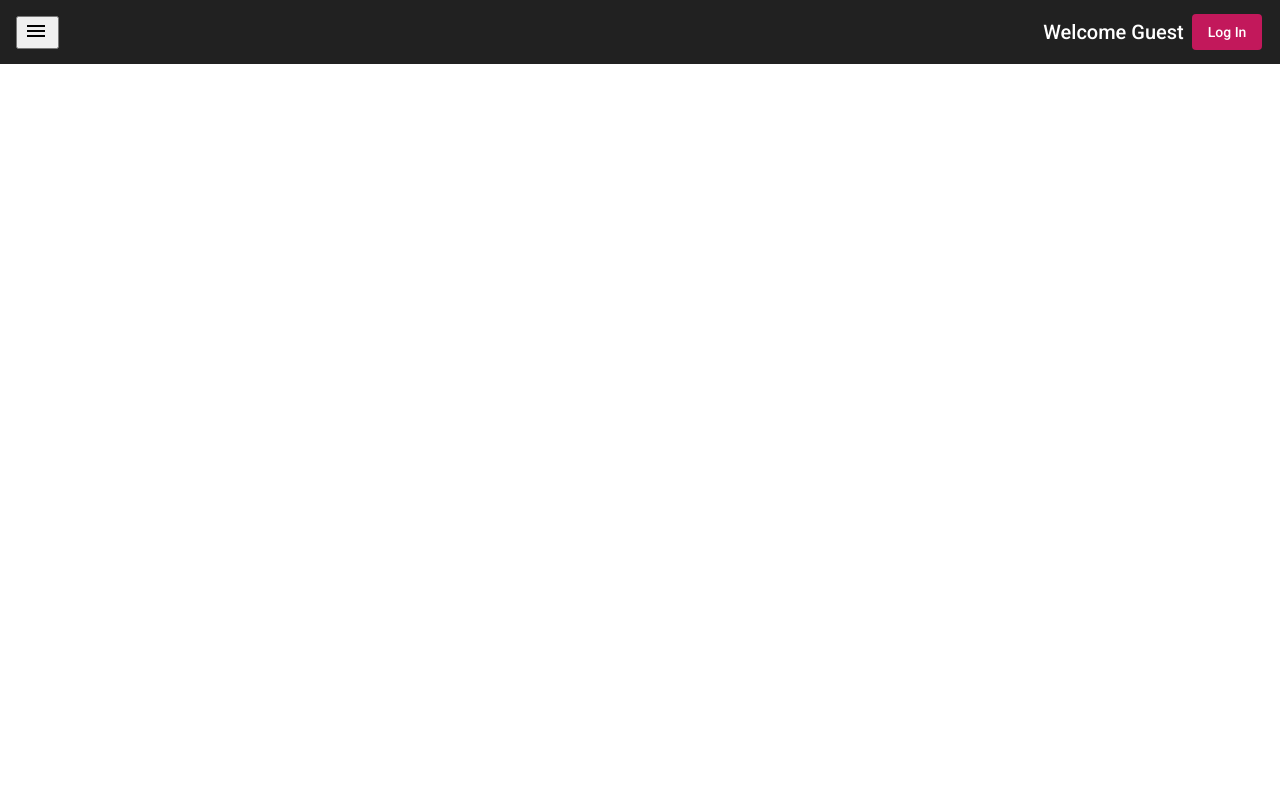
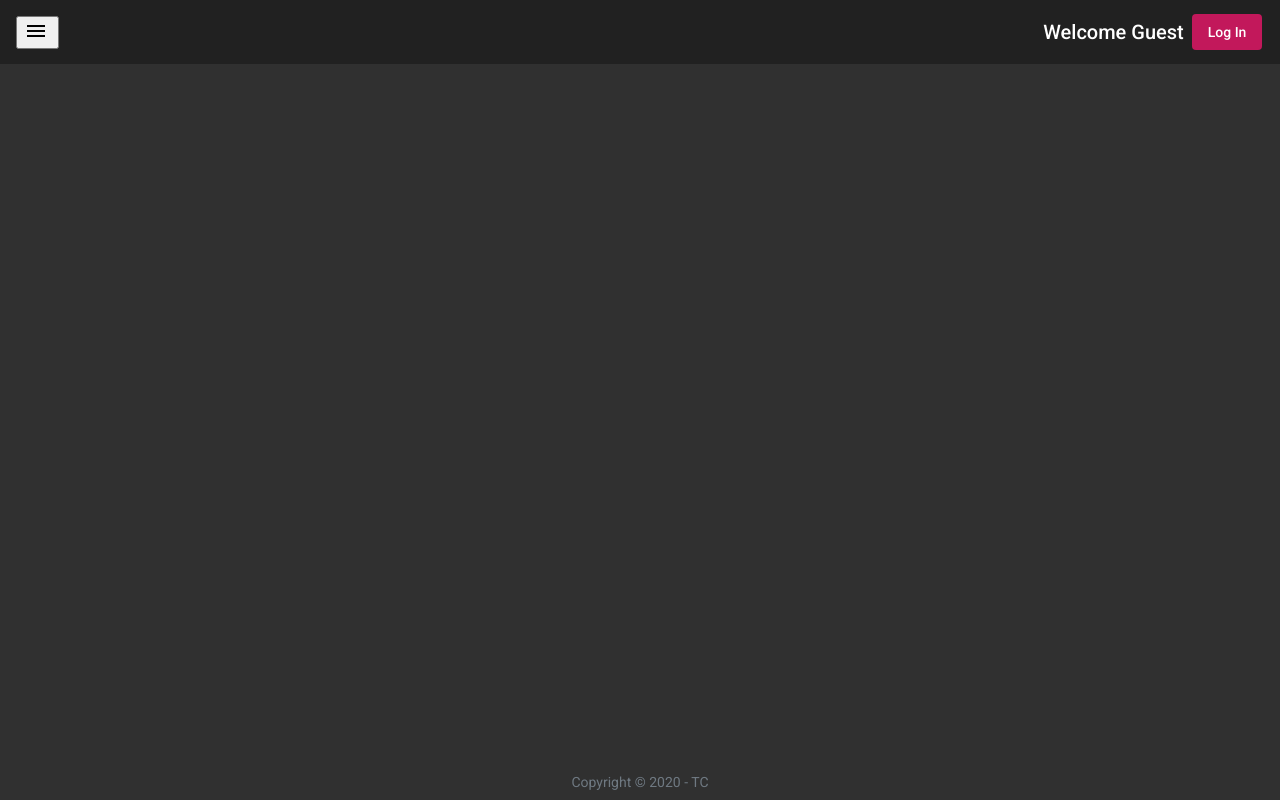
Before and after one commit to As-12/Pokemon-Dashboard, an Angular app: page / in a window 1280 px wide. Built offline with nearby package versions, Linux system fonts and the light colour scheme.

Commit message:
Add grid layout and footer

```diff
--- a/src/app/app.component.html
+++ b/src/app/app.component.html
@@ -1 +1,4 @@
-<app-menu-shell> <router-outlet></router-outlet></app-menu-shell>
+<app-menu-shell class="main-container">
+  <router-outlet></router-outlet>
+</app-menu-shell>
+<footer>Copyright &copy; 2020 - <a href="as12production.com">TC</a></footer>
--- a/src/app/app.component.scss
+++ b/src/app/app.component.scss
@@ -0,0 +1,14 @@
+footer {
+  margin-left: auto;
+  margin-right: auto;
+  padding: 0.5rem;
+}
+
+a,
+a nav a:link,
+a:visited,
+a:active,
+footer {
+  text-decoration: none;
+  color: #6f7982;
+}
--- a/src/index.html
+++ b/src/index.html
@@ -1,15 +1,21 @@
-<!doctype html>
+<!DOCTYPE html>
 <html lang="en">
-<head>
-  <meta charset="utf-8">
-  <title>PokemonDashboard</title>
-  <base href="/">
-  <meta name="viewport" content="width=device-width, initial-scale=1">
-  <link rel="icon" type="image/x-icon" href="favicon.ico">
-  <link href="https://fonts.googleapis.com/css?family=Roboto:300,400,500&display=swap" rel="stylesheet">
-  <link href="https://fonts.googleapis.com/icon?family=Material+Icons" rel="stylesheet">
-</head>
-<body class="mat-typography">
-  <app-root></app-root>
-</body>
+  <head>
+    <meta charset="utf-8" />
+    <title>PokemonDashboard</title>
+    <base href="/" />
+    <meta name="viewport" content="width=device-width, initial-scale=1" />
+    <link rel="icon" type="image/x-icon" href="favicon.ico" />
+    <link
+      href="https://fonts.googleapis.com/css?family=Roboto:300,400,500&display=swap"
+      rel="stylesheet"
+    />
+    <link
+      href="https://fonts.googleapis.com/icon?family=Material+Icons"
+      rel="stylesheet"
+    />
+  </head>
+  <body class="mat-typography">
+    <app-root class="main-container"></app-root>
+  </body>
 </html>
--- a/src/styles.scss
+++ b/src/styles.scss
@@ -3,8 +3,19 @@
 html,
 body {
   height: 100%;
+  background-color: #303030;
 }
 body {
   margin: 0;
   font-family: Roboto, "Helvetica Neue", sans-serif;
 }
+
+* {
+  box-sizing: border-box;
+}
+
+.main-container {
+  display: grid;
+  min-height: 100%;
+  grid-template-rows: 1fr auto;
+}
```
